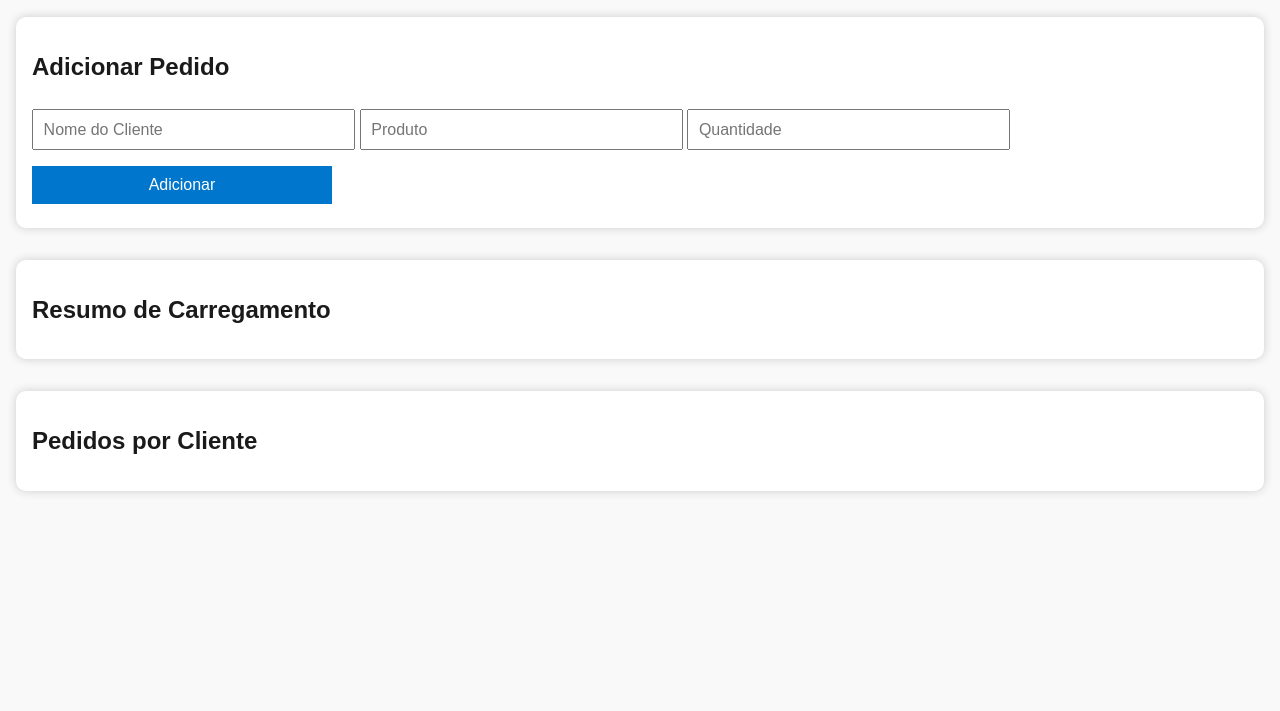
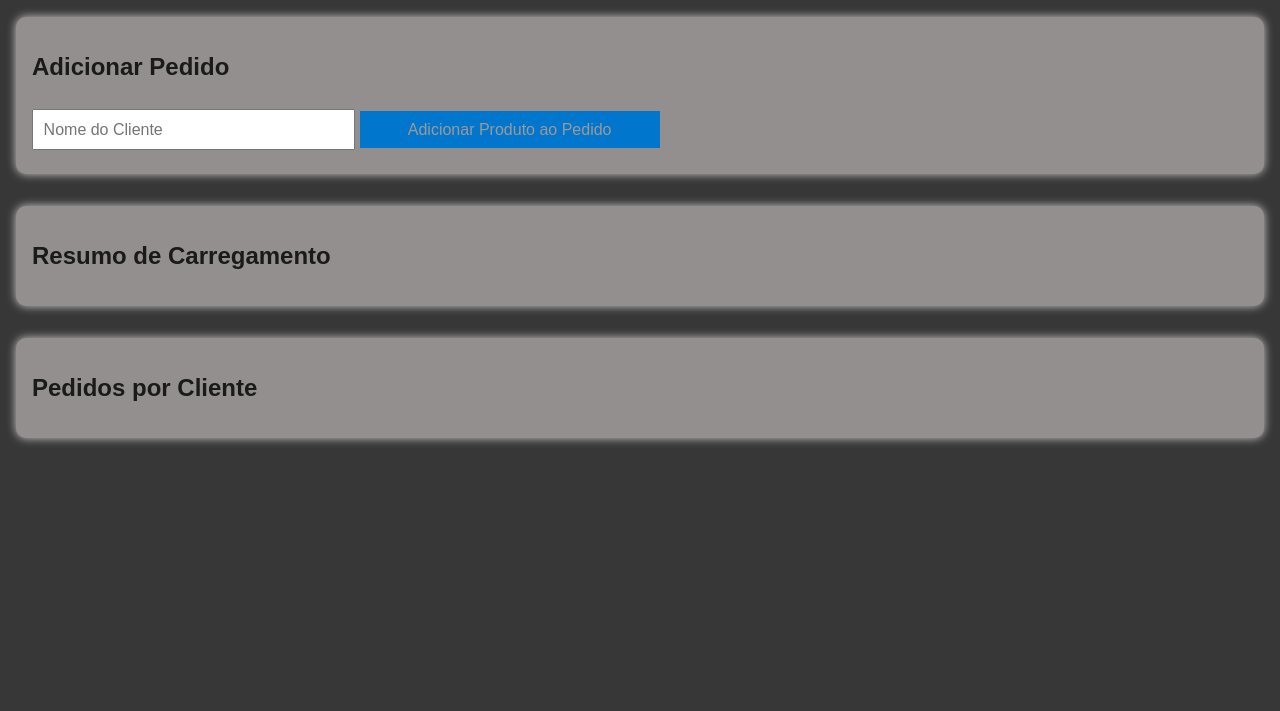
Before and after one commit to JackobAssis/Gerenciador-de-entregas, a plain HTML site: page index.html in a window 1280 px wide. Shown: the part 89-800 px from the top of the page. Drawn offline with Linux system fonts and the light colour scheme.

Commit message:
base para testes

```diff
--- a/index.html
+++ b/index.html
@@ -10,13 +10,11 @@
 <body>
   <h1>Gerenciador de Entregas</h1>
 
-  <section id="form-section">
-    <h2>Adicionar Pedido</h2>
-    <input type="text" id="cliente" placeholder="Nome do Cliente" required>
-    <input type="text" id="produto" placeholder="Produto" required>
-    <input type="number" id="quantidade" placeholder="Quantidade" required>
-    <button onclick="adicionarPedido()">Adicionar</button>
-  </section>
+ <section id="form-section">
+  <h2>Adicionar Pedido</h2>
+  <input type="text" id="cliente" placeholder="Nome do Cliente" required>
+  <button onclick="adicionarProdutoAoCliente()">Adicionar Produto ao Pedido</button>
+</section>
 
   <section id="resumo-section">
     <h2>Resumo de Carregamento</h2>
--- a/script.js
+++ b/script.js
@@ -4,20 +4,24 @@ function salvarPedidos() {
   localStorage.setItem('pedidos', JSON.stringify(pedidos));
 }
 
-function adicionarPedido() {
+function adicionarProdutoAoCliente() {
   const cliente = document.getElementById('cliente').value.trim();
-  const produto = document.getElementById('produto').value.trim();
-  const quantidade = parseInt(document.getElementById('quantidade').value);
+  if (!cliente) return alert('Informe o nome do cliente antes de adicionar produtos.');
 
-  if (!cliente || !produto || isNaN(quantidade) || quantidade <= 0) return alert('Preencha todos os campos corretamente.');
+  const produto = prompt("Nome do produto:");
+  if (!produto) return;
+
+  const quantidadeStr = prompt(`Quantidade de ${produto}:`);
+  const quantidade = parseInt(quantidadeStr);
+
+  if (isNaN(quantidade) || quantidade <= 0) {
+    alert("Quantidade inválida.");
+    return;
+  }
 
   pedidos.push({ cliente, produto, quantidade });
   salvarPedidos();
   atualizarTela();
-
-  document.getElementById('cliente').value = '';
-  document.getElementById('produto').value = '';
-  document.getElementById('quantidade').value = '';
 }
 
 function atualizarTela() {
@@ -31,13 +35,13 @@ function atualizarTela() {
     pedidosPorCliente[p.cliente].push({ produto: p.produto, quantidade: p.quantidade });
   });
 
-  // Atualizar resumo geral
+  // Resumo geral
   const resumoDiv = document.getElementById('resumo-geral');
   resumoDiv.innerHTML = Object.entries(resumo).map(
     ([produto, qtd]) => `<p><strong>${produto}:</strong> ${qtd} unidades</p>`
   ).join('');
 
-  // Atualizar pedidos por cliente
+  // Pedidos por cliente
   const listaPedidos = document.getElementById('lista-pedidos');
   listaPedidos.innerHTML = Object.entries(pedidosPorCliente).map(([cliente, itens]) => {
     const produtos = itens.map(p => `${p.produto} (${p.quantidade})`).join(', ');
--- a/style.css
+++ b/style.css
@@ -2,8 +2,8 @@ body {
   font-family: Arial, sans-serif;
   margin: 0;
   padding: 1rem;
-  background: #f9f9f9;
-  color: #333;
+  background: #383737;
+  color: #141414;
 }
 
 h1, h2 {
@@ -20,7 +20,7 @@ input, button {
 
 button {
   background-color: #0077cc;
-  color: white;
+  color: rgb(160, 151, 151);
   border: none;
   cursor: pointer;
 }
@@ -32,7 +32,7 @@ button:hover {
 section {
   margin-top: 2rem;
   padding: 1rem;
-  background: white;
+  background: rgb(148, 143, 143);
   border-radius: 10px;
   box-shadow: 0 0 10px #ccc;
 }
```
